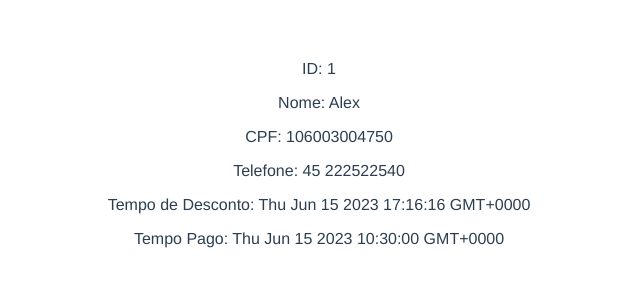
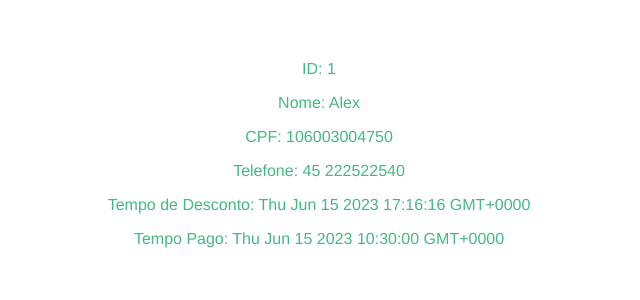
Before and after one commit to AndersPaulino/vue-estacionamento, a Vue app in the folder estacionamento/: page / in a window 1280 px wide. Shown: the top 300 px of the page, without its empty margins (321-961 px from the left). Built offline with nearby package versions, Linux system fonts and the light colour scheme.

Commit message:
Arquivos

```diff
--- a/estacionamento/src/components/Estacionamento.vue
+++ b/estacionamento/src/components/Estacionamento.vue
@@ -235,7 +235,7 @@ li {
   display: inline-block;
   margin: 0 10px;
 }
-a {
+#condutorInfo{
   color: #42b983;
 }
 </style>
```
